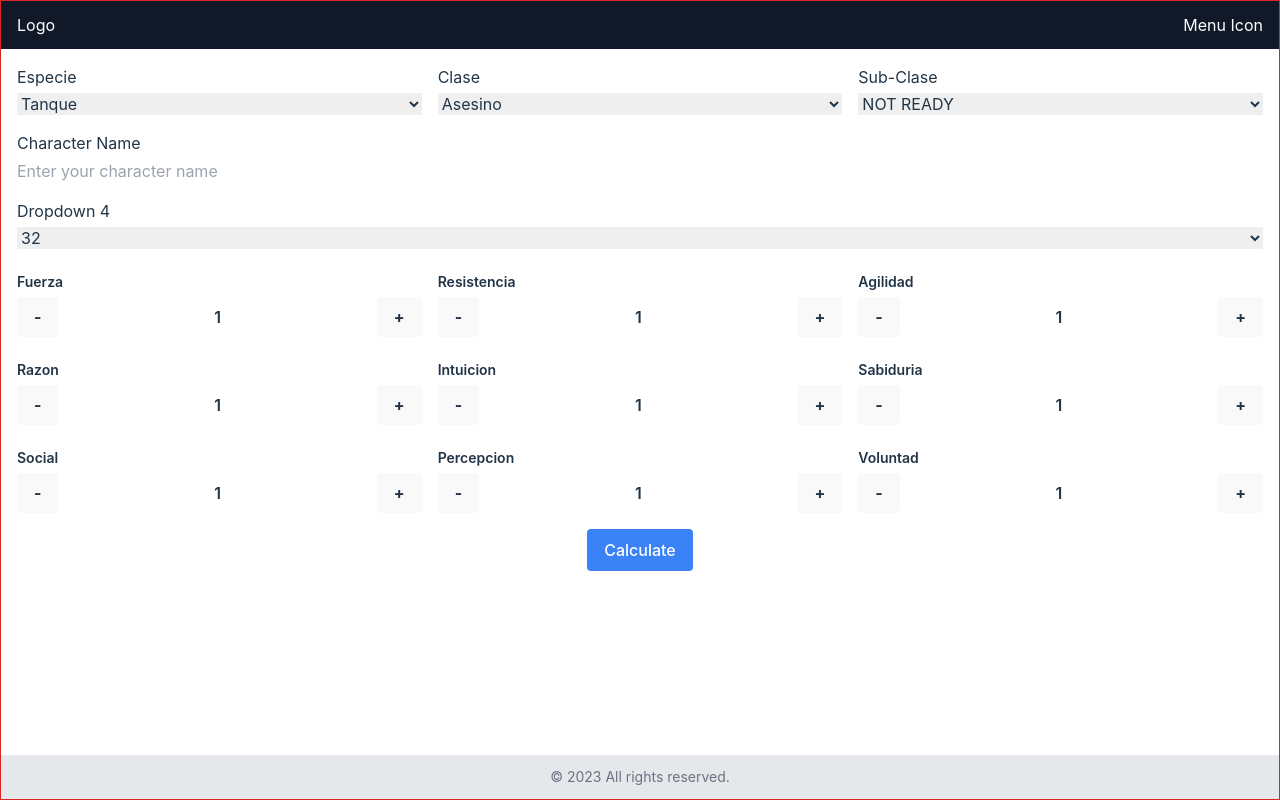
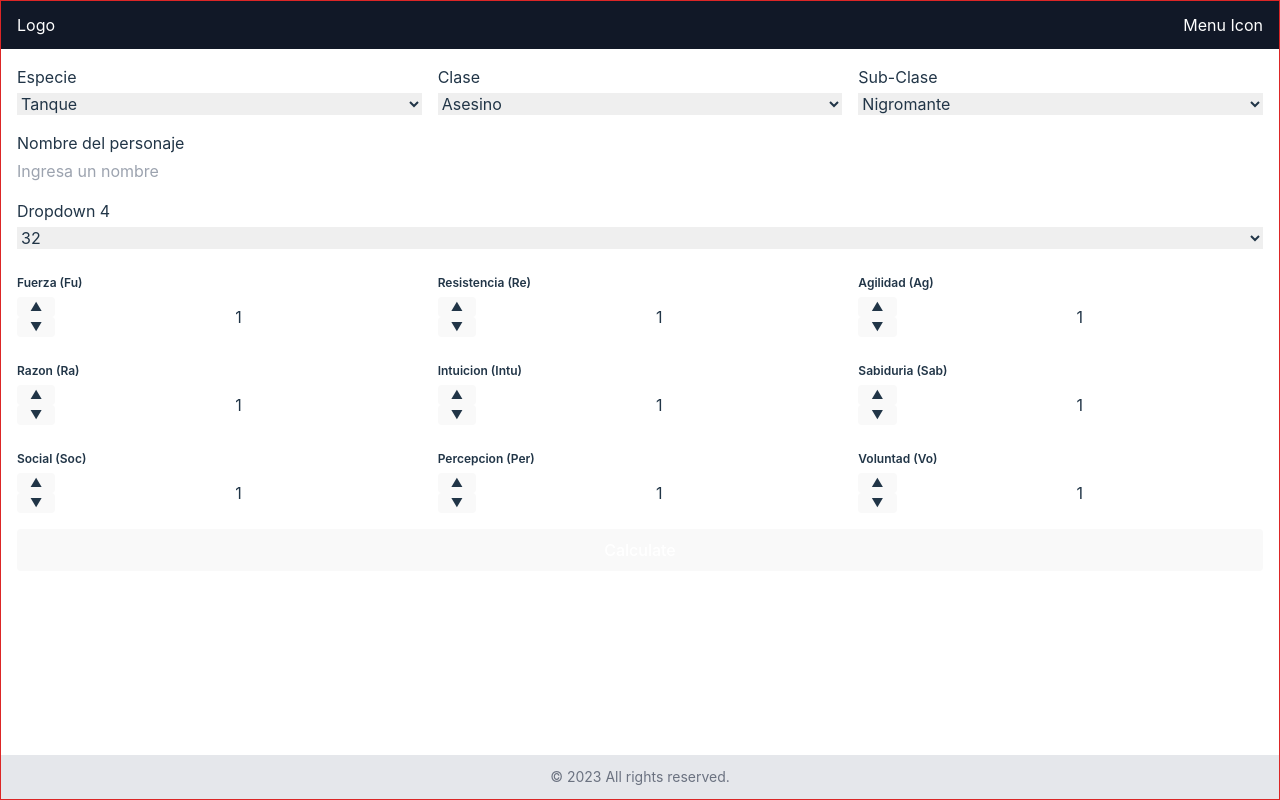
Before and after one commit to sebastianpennino/krom_char, a React (Vite) app: page / in a window 1280 px wide. Built offline with nearby package versions, Linux system fonts and the light colour scheme.

Commit message:
Adjsuting components visuals

```diff
--- a/src/App.tsx
+++ b/src/App.tsx
@@ -1,118 +1,7 @@
 import { Dropdown } from "./components/Dropdown";
 import { NumericInput } from "./components/NumericInput";
 import { TextInput } from "./components/TextInput";
-
-const species = [
-  {
-    name: ["Tanque", "Tank-esque"],
-    formulaName: "ROCK",
-  },
-  {
-    name: ["Orco", "Orc"],
-    formulaName: "ORCO",
-  },
-  {
-    name: ["Feral", "Feral"],
-    formulaName: "FERAL",
-  },
-  {
-    name: ["Humano", "Human"],
-    formulaName: "HUMANO",
-  },
-  {
-    name: ["Treno", "Treno"],
-    formulaName: "TRENO",
-  },
-  {
-    name: ["Elfo", "Elf"],
-    formulaName: "ELFO",
-  },
-  {
-    name: ["Magica Full", "Magic Full"],
-    formulaName: "FEY",
-  },
-];
-
-const classes = [
-  {
-    name: ["Asesino", "Assasin"],
-    formulaName: "ASESINO",
-  },
-  {
-    name: ["Ladron", "Thief"],
-    formulaName: "LADRON",
-  },
-  {
-    name: ["Guerrero", "Warrior"],
-    formulaName: "GUERRERO",
-  },
-  {
-    name: ["Monje", "Monk"],
-    formulaName: "MONJE",
-  },
-  {
-    name: ["Cazador", "Hunter"],
-    formulaName: "CAZADOR",
-  },
-  {
-    name: ["M-Guerrero", "W-Mage"],
-    formulaName: "MAGO_GUERRERO",
-  },
-  {
-    name: ["Shaman", "Shaman"],
-    formulaName: "SHAMAN",
-  },
-  {
-    name: ["Mago", "Mage"],
-    formulaName: "MAGO",
-  },
-];
-
-const characteristics = [
-  {
-    name: ["Fuerza", "Strength"],
-    formulaName: "Fu",
-  },
-  {
-    name: ["Resistencia", "Fortitude"],
-    formulaName: "Re",
-  },
-  {
-    name: ["Agilidad", "Agility"],
-    formulaName: "Ag",
-  },
-  {
-    name: ["Razon", "Reasoning"],
-    formulaName: "Ra",
-  },
-  {
-    name: ["Intuicion", "Intuition"],
-    formulaName: "Int",
-  },
-  {
-    name: ["Sabiduria", "Knowledge"],
-    formulaName: "Sab",
-  },
-  {
-    name: ["Social", "Social"],
-    formulaName: "Soc",
-  },
-  {
-    name: ["Percepcion", "Perception"],
-    formulaName: "Per",
-  },
-  {
-    name: ["Voluntad", "Willpower"],
-    formulaName: "Vo",
-  },
-];
-
-const subclasses = [
-  {
-    name: ["NOT READY", "NOT READY"],
-    formulaName: "temp",
-  },
-]
+import { species, classes, subclasses, PlayerClasses, characteristics } from "./types/types";
 
 const langs = {
   esp: 0,
@@ -152,11 +41,14 @@ function App() {
               title={["Sub-Clase", "Sub-Class"]}
               options={subclasses}
               chosenLang={chosenLanguage}
+              filterFn={(opt: any) => {
+                return opt.dependsOn === PlayerClasses.MAGO;
+              }}
             />
           </div>
         </div>
         <div>
-          <TextInput />
+          <TextInput chosenLang={chosenLanguage} />
         </div>
         <div>
           <label htmlFor="dropdown4">Dropdown 4</label>
@@ -172,19 +64,16 @@ function App() {
         <div className="grid grid-cols-3 gap-4">
           {characteristics.map((char) => {
             return (
-              <div key={char.formulaName}>
-                <NumericInput
-                  title={char.name[chosenLanguage]}
-                  unique={char.formulaName}
-                />
-              </div>
+              <NumericInput
+                key={char.formulaName}
+                title={char.name[chosenLanguage]}
+                unique={char.formulaName}
+              />
             );
           })}
         </div>
         <div className="flex justify-center mt-4">
-          <button className="px-4 py-2 text-white bg-blue-500 rounded hover:bg-blue-600">
-            Calculate
-          </button>
+          <button className="w-full px-4 py-2 text-white rounded">Calculate</button>
         </div>
       </main>
 
--- a/src/components/Dropdown.tsx
+++ b/src/components/Dropdown.tsx
@@ -9,17 +9,39 @@ const defaultOptions = [
     name: ["Orco", "Orc"],
     formulaName: "ORCO",
   },
-]
+];
 
-export const Dropdown = ({options = defaultOptions, chosenLang = 0, title = ['Dropdown'] }) => {
-  const cleanTitle = Array.isArray(title) ? title[chosenLang] : 'Dropdown'
-  const id = toCamelCase(cleanTitle)
+type opt = {
+  name: string[];
+  formulaName: any;
+};
+
+type Props = {
+  options: Array<opt>;
+  chosenLang: number;
+  title: string[];
+  filterFn?: (options: opt) => boolean;
+};
+
+export const Dropdown = ({
+  options = defaultOptions,
+  chosenLang = 0,
+  title = ["Dropdown"],
+  filterFn,
+}: Props) => {
+  const cleanTitle = Array.isArray(title) ? title[chosenLang] : "Dropdown";
+  const id = toCamelCase(cleanTitle);
+  let cleanOpts = options;
+
+  if (typeof filterFn === "function") {
+    cleanOpts = options.filter(filterFn);
+  }
 
   return (
     <>
       <label htmlFor={id}>{cleanTitle}</label>
       <select id={id} className="block w-full mt-1">
-        {options.map((opt) => {
+        {cleanOpts.map((opt) => {
           return (
             <option key={opt.formulaName} value={opt.formulaName}>
               {opt.name[chosenLang]}
--- a/src/components/NumericInput.tsx
+++ b/src/components/NumericInput.tsx
@@ -3,14 +3,15 @@ import { toCamelCase } from "../utils";
 
 export const NumericInput = ({
   title = "Fu",
-  unique = '',
+  unique = "",
   mod = 0,
   min = 1,
   max = 5,
 }) => {
-  const uid = unique || toCamelCase(title)
+  const uid = unique || toCamelCase(title);
   const [value, setValue] = useState<number>(1);
-  const modText = mod < 0 ? `(${mod})` : mod > 0 ? `(+${mod})` : ``;
+  const modText = mod < 0 ? `(${mod})` : mod > 0 ? `(+${mod})` : "";
+  const abbrv = `(${uid})`
 
   const decrement = () => {
     setValue((prevValue) => {
@@ -30,37 +31,39 @@ export const NumericInput = ({
     });
   };
   const onChange = (e: React.ChangeEvent<HTMLInputElement>) => {
-    setValue(parseInt(e.target.value) || 0);
+    setValue(parseInt(e.target.value) || 1);
   };
 
   return (
     <div className="block w-full mt-1">
-      <label
-        htmlFor={uid}
-        className="w-full text-sm font-semibold"
-      >
-        {title} {modText}
+      <label htmlFor={uid} className="w-full text-xs font-semibold">
+        {title} {abbrv} {modText}
       </label>
-      <div className="flex flex-row h-10 w-full rounded-lg relative bg-transparent mt-1">
-        <button
-          onClick={decrement}
-          className="flex items-center justify-center font-bold py-2 px-4 rounded"
-        >
-          <span className="">-</span>
-        </button>
+      <div className="flex h-10 relative mt-1">
+        <div className="flex flex-col">
+          <button
+            onClick={increment}
+            title="increase"
+            className="h-1/2 flex items-center py-2 px-3 rounded"
+          >
+            <span className="text-xs">&#9650;</span>
+          </button>
+          <button
+            onClick={decrement}
+            title="decrease"
+            className="h-1/2 flex items-center py-2 px-3 rounded"
+          >
+            <span className="text-xs">&#9660;</span>
+          </button>
+        </div>
         <input
           type="text"
           value={value}
+          title={title}
           onChange={(e) => onChange(e)}
-          className="outline-none focus:outline-none text-center w-full font-semibold text-md hover:text-black focus:text-black md:text-base cursor-default flex items-center outline-none"
+          className="w-full text-center"
           name={uid}
         />
-        <button
-          onClick={increment}
-          className="flex items-center justify-center font-bold py-2 px-4 rounded"
-        >
-          <span className="">+</span>
-        </button>
       </div>
     </div>
   );
--- a/src/components/TextInput.tsx
+++ b/src/components/TextInput.tsx
@@ -2,11 +2,12 @@ import { useState } from "react";
 import { removeNonLettersHyphensUnderscores, toCamelCase } from "../utils";
 
 export const TextInput = ({
-  title = "Character Name",
-  placeholder = "Enter your character name",
+  title = ["Nombre del personaje", "Character Name" ],
+  placeholder = ["Ingresa un nombre", "Enter your character name"],
+  chosenLang = 0
 }) => {
   const [value, setValue] = useState<string>("");
-  const id = toCamelCase(title);
+  const id = toCamelCase(title[chosenLang]);
 
   const onChange = (e: React.ChangeEvent<HTMLInputElement>) => {
     setValue(removeNonLettersHyphensUnderscores(e.target.value || ""));
@@ -14,12 +15,12 @@ export const TextInput = ({
 
   return (
     <>
-      <label htmlFor={id}>{title}</label>
+      <label htmlFor={id}>{title[chosenLang]}</label>
       <input
         id={id}
         type="text"
         className="block w-full mt-1"
-        placeholder={placeholder}
+        placeholder={placeholder[chosenLang]}
         onChange={(e) => onChange(e)}
         value={value}
       />
--- /dev/null
+++ b/src/types/types.ts
@@ -0,0 +1,333 @@
+export enum PlayerClasses {
+  ASESINO = "ASESINO",
+  LADRON = "LADRON",
+  GUERRERO = "GUERRERO",
+  MONJE = "MONJE",
+  CAZADOR = "CAZADOR",
+  MAGO_GUERRERO = "MAGO_GUERRERO",
+  SHAMAN = "SHAMAN",
+  MAGO = "MAGO",
+}
+
+export type ValidPlayerClasses =
+  | PlayerClasses.ASESINO
+  | PlayerClasses.LADRON
+  | PlayerClasses.GUERRERO
+  | PlayerClasses.MONJE
+  | PlayerClasses.CAZADOR
+  | PlayerClasses.MAGO_GUERRERO
+  | PlayerClasses.SHAMAN
+  | PlayerClasses.MAGO;
+
+export enum PlayerSpecies {
+  TANQUE = "TANQUE",
+  ORCO = "ORCO",
+  FERAL = "FERAL",
+  HUMANO = "HUMANO",
+  TRENO = "TRENO",
+  ELFO = "ELFO",
+  FEY = "FEY",
+}
+
+export type ValidSpecies =
+  | PlayerSpecies.TANQUE
+  | PlayerSpecies.ORCO
+  | PlayerSpecies.FERAL
+  | PlayerSpecies.HUMANO
+  | PlayerSpecies.TRENO
+  | PlayerSpecies.ELFO
+  | PlayerSpecies.FEY;
+
+export enum Characteristics {
+  FUERZA = "Fu",
+  RESISTENCIA = "Re",
+  AGILIDAD = "Ag",
+  RAZON = "Ra",
+  INTUICION = "Intu",
+  SABIDURIA = "Sab",
+  SOCIAL = "Soc",
+  PERCEPCION = "Per",
+  VOLUNTAD = "Vo",
+}
+
+export type ValidCharacteristics =
+  | Characteristics.FUERZA
+  | Characteristics.RESISTENCIA
+  | Characteristics.AGILIDAD
+  | Characteristics.RAZON
+  | Characteristics.INTUICION
+  | Characteristics.SABIDURIA
+  | Characteristics.SOCIAL
+  | Characteristics.PERCEPCION
+  | Characteristics.VOLUNTAD;
+
+export const species = [
+  {
+    name: ["Tanque", "Tank-esque"],
+    formulaName: PlayerSpecies.TANQUE,
+  },
+  {
+    name: ["Orco", "Orc"],
+    formulaName: PlayerSpecies.ORCO,
+  },
+  {
+    name: ["Feral", "Feral"],
+    formulaName: PlayerSpecies.FERAL,
+  },
+  {
+    name: ["Humano", "Human"],
+    formulaName: PlayerSpecies.HUMANO,
+  },
+  {
+    name: ["Treno", "Treno"],
+    formulaName: PlayerSpecies.TRENO,
+  },
+  {
+    name: ["Elfo", "Elf"],
+    formulaName: PlayerSpecies.ELFO,
+  },
+  {
+    name: ["Magica Full", "Magic Full"],
+    formulaName: PlayerSpecies.FEY,
+  },
+];
+
+export enum PlayerSubClasses {
+  SICARIO = "SICARIO",
+  ESPIA = "ESPIA",
+  PICARO = "PICARO",
+  PIRATA = "PIRATA",
+  ESCAPISTA = "ESCAPISTA",
+  LUCHADOR = "LUCHADOR",
+  BARBARO = "BARBARO",
+  CABALLERO = "CABALLERO",
+  MARCIAL = "MARCIAL",
+  SANADOR = "SANADOR",
+  EXPLORADOR = "EXPLORADOR",
+  MONTARAZ = "MONTARAZ",
+  PALADIN = "PALADIN",
+  SUPLICANTE_OSCURO = "SUPLICANTE",
+  CAZAMAGOS = "CAZAMAGOS",
+  ALQUIMISTA = "ALQUIMISTA",
+  BRUJO = "BRUJO",
+  CLERIGO = "CLERIGO",
+  DRUIDA = "DRUIDA",
+  DEVASTADOR = "DEVASTADOR",
+  NIGROMANTE = "NIGROMANTE",
+  MAGO_VERDE = "MAGO_VERDE",
+  MAGO_ELEMENTAL = "MAGO_ELEMENTAL",
+  PSIQUICO = "PSIQUICO",
+}
+
+type ValidPlayerSubClasses =
+  typeof PlayerSubClasses[keyof typeof PlayerSubClasses];
+
+type Subclass = {
+  name: string[];
+  formulaName: ValidPlayerSubClasses;
+  dependsOn: ValidPlayerClasses;
+};
+
+export const subclasses: Subclass[] = [
+  {
+    dependsOn: PlayerClasses.ASESINO,
+    formulaName: PlayerSubClasses.SICARIO,
+    name: ["Sicario", "-Sicario"],
+  },
+  {
+    dependsOn: PlayerClasses.ASESINO,
+    formulaName: PlayerSubClasses.ESPIA,
+    name: ["Espia", "-Espia"],
+  },
+
+  {
+    dependsOn: PlayerClasses.LADRON,
+    formulaName: PlayerSubClasses.PICARO,
+    name: ["Picaro", "-Picaro"],
+  },
+  {
+    dependsOn: PlayerClasses.LADRON,
+    formulaName: PlayerSubClasses.PIRATA,
+    name: ["Pirata", "-Pirata"],
+  },
+  {
+    dependsOn: PlayerClasses.LADRON,
+    formulaName: PlayerSubClasses.ESCAPISTA,
+    name: ["Escapita", "-Escapita"],
+  },
+
+  {
+    dependsOn: PlayerClasses.GUERRERO,
+    formulaName: PlayerSubClasses.LUCHADOR,
+    name: ["Luchador", "-Luchador"],
+  },
+  {
+    dependsOn: PlayerClasses.GUERRERO,
+    formulaName: PlayerSubClasses.BARBARO,
+    name: ["Barbaro", "-Barbaro"],
+  },
+  {
+    dependsOn: PlayerClasses.GUERRERO,
+    formulaName: PlayerSubClasses.CABALLERO,
+    name: ["Caballero", "-Caballero"],
+  },
+
+  {
+    dependsOn: PlayerClasses.MONJE,
+    formulaName: PlayerSubClasses.MARCIAL,
+    name: ["Marcial", "-Marcial"],
+  },
+  {
+    dependsOn: PlayerClasses.MONJE,
+    formulaName: PlayerSubClasses.SANADOR,
+    name: ["Sanador", "-Sanador"],
+  },
+
+  {
+    dependsOn: PlayerClasses.CAZADOR,
+    formulaName: PlayerSubClasses.EXPLORADOR,
+    name: ["Explorador", "-Explorador"],
+  },
+  {
+    dependsOn: PlayerClasses.CAZADOR,
+    formulaName: PlayerSubClasses.MONTARAZ,
+    name: ["Montaraz", "-Montaraz"],
+  },
+
+  {
+    dependsOn: PlayerClasses.MAGO_GUERRERO,
+    formulaName: PlayerSubClasses.PALADIN,
+    name: ["Paladin", "-Paladin"],
+  },
+  {
+    dependsOn: PlayerClasses.MAGO_GUERRERO,
+    formulaName: PlayerSubClasses.SUPLICANTE_OSCURO,
+    name: ["Suplicante Oscuro", "-Suplicante Oscuro"],
+  },
+  {
+    dependsOn: PlayerClasses.MAGO_GUERRERO,
+    formulaName: PlayerSubClasses.CAZAMAGOS,
+    name: ["Cazamagos", "-Cazamagos"],
+  },
+  {
+    dependsOn: PlayerClasses.MAGO_GUERRERO,
+    formulaName: PlayerSubClasses.ALQUIMISTA,
+    name: ["Alquimista", "-Alquimista"],
+  },
+
+  {
+    dependsOn: PlayerClasses.SHAMAN,
+    formulaName: PlayerSubClasses.BRUJO,
+    name: ["Brujo", "-Brujo"],
+  },
+  {
+    dependsOn: PlayerClasses.SHAMAN,
+    formulaName: PlayerSubClasses.CLERIGO,
+    name: ["Clerigo", "-Clerigo"],
+  },
+  {
+    dependsOn: PlayerClasses.SHAMAN,
+    formulaName: PlayerSubClasses.DRUIDA,
+    name: ["Druida", "-Druida"],
+  },
+  {
+    dependsOn: PlayerClasses.SHAMAN,
+    formulaName: PlayerSubClasses.DEVASTADOR,
+    name: ["Devastador", "-Devastador"],
+  },
+
+  {
+    dependsOn: PlayerClasses.MAGO,
+    formulaName: PlayerSubClasses.NIGROMANTE,
+    name: ["Nigromante", "-Nigromante"],
+  },
+  {
+    dependsOn: PlayerClasses.MAGO,
+    formulaName: PlayerSubClasses.MAGO_VERDE,
+    name: ["Mago Verde", "-Mago Verde"],
+  },
+  {
+    dependsOn: PlayerClasses.MAGO,
+    formulaName: PlayerSubClasses.MAGO_ELEMENTAL,
+    name: ["Mago Elemental", "-Mago Elemental"],
+  },
+  {
+    dependsOn: PlayerClasses.MAGO,
+    formulaName: PlayerSubClasses.PSIQUICO,
+    name: ["Psiquico", "-Psiquico"],
+  },
+];
+
+export const classes = [
+  {
+    name: ["Asesino", "Assasin"],
+    formulaName: PlayerClasses.ASESINO,
+  },
+  {
+    name: ["Ladron", "Thief"],
+    formulaName: PlayerClasses.LADRON,
+  },
+  {
+    name: ["Guerrero", "Warrior"],
+    formulaName: PlayerClasses.GUERRERO,
+  },
+  {
+    name: ["Monje", "Monk"],
+    formulaName: PlayerClasses.MONJE,
+  },
+  {
+    name: ["Cazador", "Hunter"],
+    formulaName: PlayerClasses.CAZADOR,
+  },
+  {
+    name: ["M-Guerrero", "W-Mage"],
+    formulaName: PlayerClasses.MAGO_GUERRERO,
+  },
+  {
+    name: ["Shaman", "Shaman"],
+    formulaName: PlayerClasses.SHAMAN,
+  },
+  {
+    name: ["Mago", "Mage"],
+    formulaName: PlayerClasses.MAGO,
+  },
+];
+
+export const characteristics = [
+  {
+    name: ["Fuerza", "Strength"],
+    formulaName: Characteristics.FUERZA,
+  },
+  {
+    name: ["Resistencia", "Fortitude"],
+    formulaName: Characteristics.RESISTENCIA,
+  },
+  {
+    name: ["Agilidad", "Agility"],
+    formulaName: Characteristics.AGILIDAD,
+  },
+  {
+    name: ["Razon", "Reasoning"],
+    formulaName: Characteristics.RAZON,
+  },
+  {
+    name: ["Intuicion", "Intuition"],
+    formulaName: Characteristics.INTUICION,
+  },
+  {
+    name: ["Sabiduria", "Knowledge"],
+    formulaName: Characteristics.SABIDURIA,
+  },
+  {
+    name: ["Social", "Social"],
+    formulaName: Characteristics.SOCIAL,
+  },
+  {
+    name: ["Percepcion", "Perception"],
+    formulaName: Characteristics.PERCEPCION,
+  },
+  {
+    name: ["Voluntad", "Willpower"],
+    formulaName: Characteristics.VOLUNTAD,
+  },
+];
```
